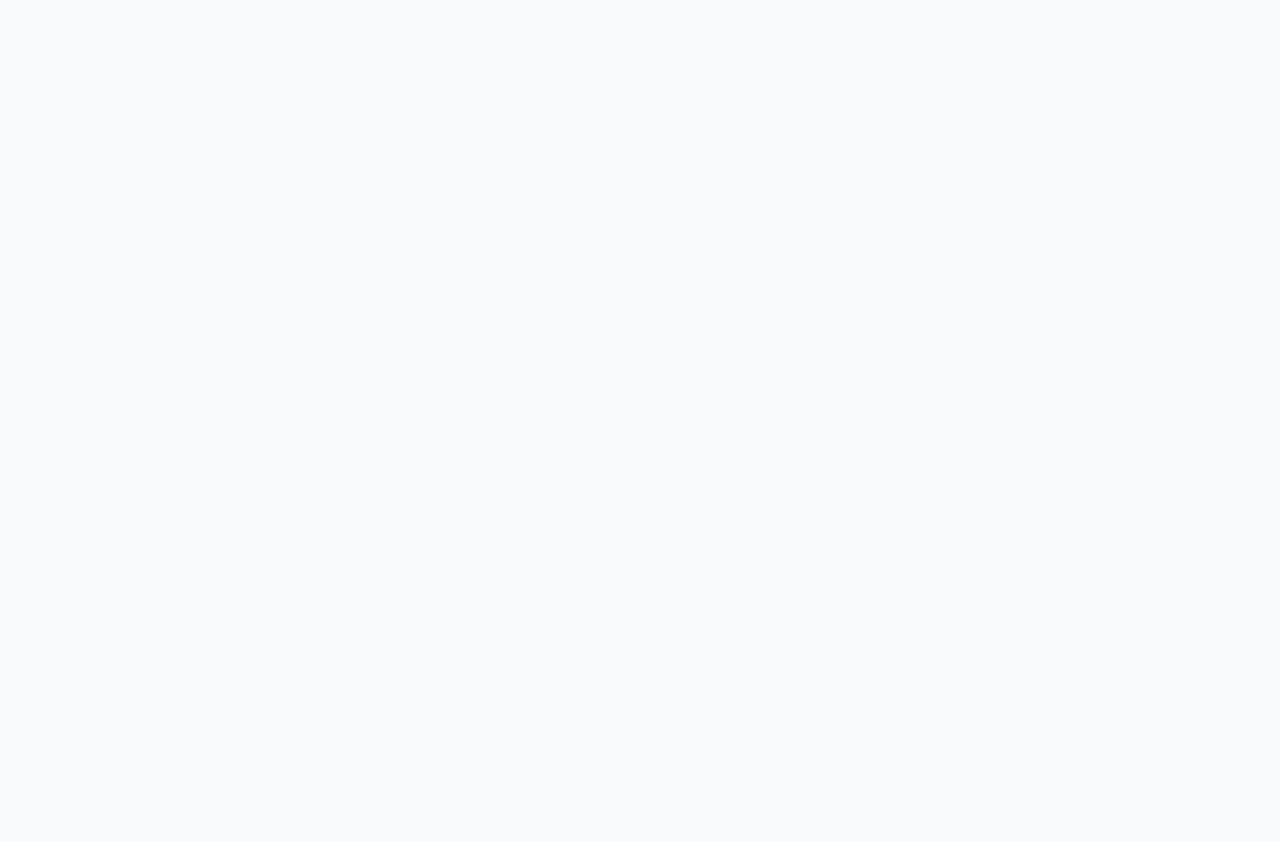
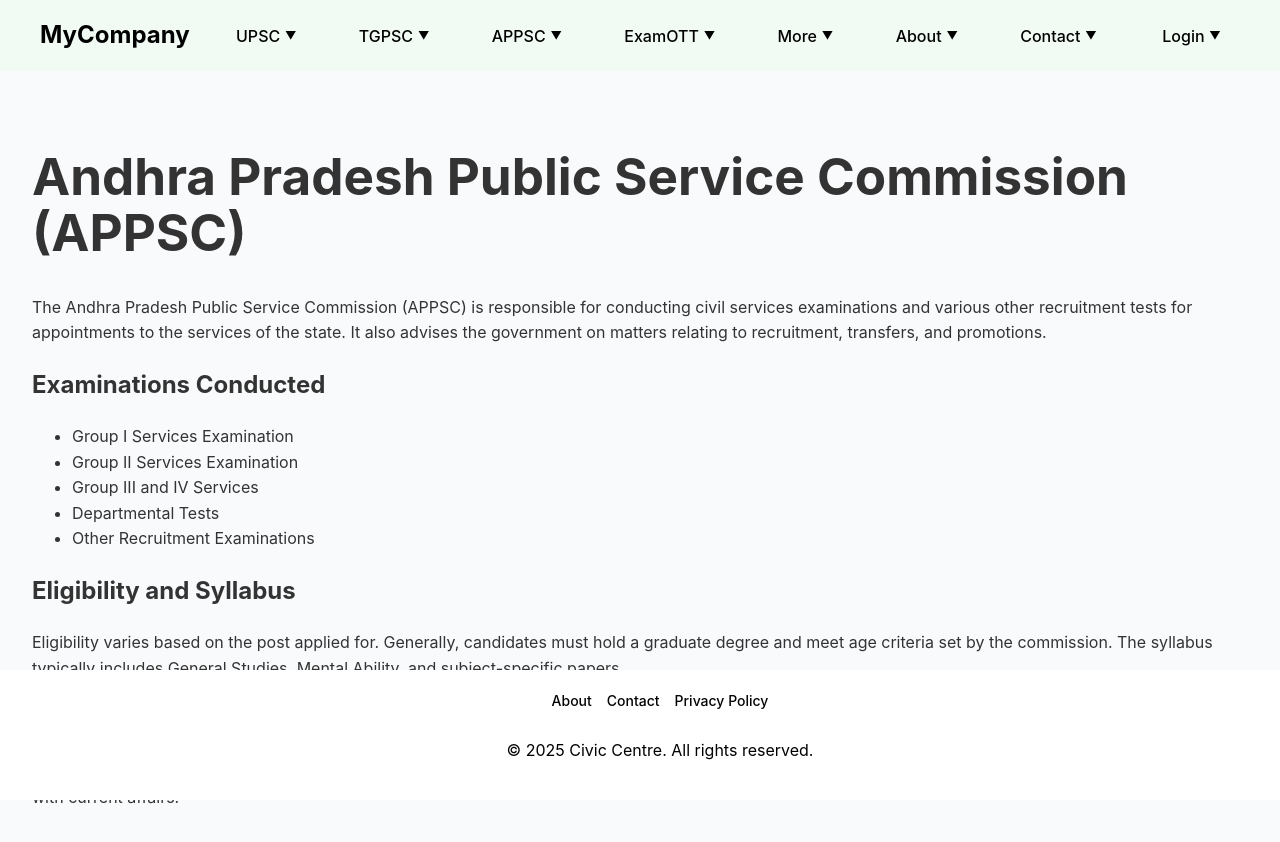
Before and after one commit to CivicCentre/Civiccentre.in, a React (Vite) app: page /appsc in a window 1280 px wide. Before the commit this address had no page. Shown: the top 842 px of the page. Built offline with nearby package versions, Linux system fonts and the light colour scheme.

Commit message:
appsc added and updated navbar with some important changes

```diff
--- a/src/App.jsx
+++ b/src/App.jsx
@@ -1,12 +1,13 @@
 import { BrowserRouter as Router, Routes, Route } from 'react-router-dom';
 import Home from './pages/Home';
+import APPSC from './pages/APPSC/APPSC'
 
 function App() {
   return (
     <Router>
       <Routes>
         <Route path="/" element={<Home />} />
-        {/* other routes like /dashboard will come later */}
+        <Route path="/appsc" element={<APPSC />} />
       </Routes>
     </Router>
   );
--- a/src/Components/Footer.css
+++ b/src/Components/Footer.css
@@ -13,8 +13,8 @@
   left: 0;
   width: 100%;
   z-index: 1000;
-  background-color: #1a1a1a;
-  color: #fff;
+  background-color: #ffffff;
+  color: #000000;
   padding: 20px 0;
   text-align: center;
   box-sizing: border-box;
@@ -37,14 +37,17 @@
 }
 
 .footer-links a {
-  color: #fff;
+  color: #030303;
   text-decoration: none;
   font-size: 14px;
   transition: color 0.3s ease;
 }
 
 .footer-links a:hover {
-  color: #00bfff;
+  color: #1c871c;
+  text-decoration: underline;
+  transition:ease-in 0.3s;
+  animation-direction: alternate;
 }
 
 @media (max-width: 768px) {
--- a/src/Components/Navbar.css
+++ b/src/Components/Navbar.css
@@ -3,7 +3,7 @@
   justify-content: space-between;
   align-items: center;
   padding: 1rem 2rem;
-  background: #ffffff;
+  background: #d7fdd236;
   color: #000000;
   position: fixed;
   width: 100%;
@@ -51,7 +51,7 @@
 }
 
 .navbar-links li a:hover {
-  color: #f0a500;
+  color: #1b9a2a;
 }
 
 .navbar-right {
@@ -83,7 +83,7 @@
 .navbar-toggle .bar {
   width: 25px;
   height: 3px;
-  background-color: #fff;
+  background-color: #000000;
   margin: 4px 0;
   transition: 0.3s;
 }
@@ -116,10 +116,10 @@
   .navbar-links.mobile {
     position: fixed;
     top: 0;
-    right: -100%;
+    right: -50%;
     width: 40%;
     height: 100%;
-    background: rgba(51, 51, 51, 0.8);
+    background: rgba(254, 253, 253, 0.276);
     backdrop-filter: blur(8px);
     display: flex;
     flex-direction: column;
@@ -140,7 +140,7 @@
     left: 0;
     width: 100%;
     height: 100%;
-    background: rgba(0, 0, 0, 0.5);
+    background: rgba(100, 200, 105, 0.129);
     backdrop-filter: blur(4px);
     opacity: 0;
     visibility: hidden;
@@ -164,6 +164,7 @@ body {
 .dropdown {
   position: relative;
   display: inline-block;
+  z-index: 5000;
 }
 
 /* Removed duplicate dropdown-content styles */
@@ -171,19 +172,25 @@ body {
 .dropdown-content {
   display: none;
   position: absolute;
-  background-color: #f9f9f9;
+  background-color: #fefefe23;
+  opacity: 85%;
+  border: 1px solid #d8d8d8;
+  border-radius: 4px;
   min-width: 160px;
-  box-shadow: 0px 8px 16px 0px rgba(0,0,0,0.2);
-  z-index: 1;
+  box-shadow: 0px 8px 16px 0px rgba(216, 87, 87, 0.2);
+  z-index: 5000;
+  overflow: visible !important;
 }
-.dropdown:hover .dropdown-content {
-  display: block;
+.dropdown:hover > .dropdown-content,
+.dropdown.open > .dropdown-content {
+  display: flex;
 }
 .dropdown-content a {
   color: black;
   padding: 12px 16px;
   text-decoration: none;
   display: block;
+  font-weight: bolder;
 }
 
 @media (max-width: 768px) {
@@ -206,7 +213,7 @@ body {
     padding: 0.75rem 1rem;
     background: none;
     border: none;
-    color: #fff;
+    color: #a98484;
     font-size: 1rem;
     display: flex;
     justify-content: space-between;
@@ -225,7 +232,7 @@ body {
     display: none;
     flex-direction: column;
     animation: slideDown 0.3s ease;
-    z-index: 1002;
+    z-index: 5000;
   }
 
   .dropdown.open .dropdown-content {
@@ -272,7 +279,7 @@ body {
 }
 
 .dropbtn:hover {
-  color: #f0a500;
+  color: #36bd36;
 }
 
 /* Arrow styling and rotation when open */
@@ -281,6 +288,10 @@ body {
   transition: transform 0.3s ease;
 }
 .dropdown.open .arrow {
+  transform: rotate(180deg);
+}
+/* Rotate arrow on button hover */
+.dropbtn:hover .arrow {
   transform: rotate(180deg);
 }
 
@@ -296,9 +307,9 @@ body {
   overflow: hidden;
   display: none;
   flex-direction: column;
-  z-index: 2000;
+  z-index: 5000;
 }
-.dropdown:hover .dropdown-content {
+.dropdown:hover > .dropdown-content {
   display: flex;
 }
 .dropdown-content a {
@@ -308,7 +319,41 @@ body {
   text-decoration: none;
   transition: background 0.2s ease, color 0.2s ease;
 }
-.dropdown-content a:hover {
-  background: #f0a500;
-  color: #ffffff;
+
+/* Nested dropdown container */
+.nested-dropdown {
+  position: relative;
+  z-index: 6000; /* Ensure it is above its parent */
 }
+
+/* Position nested dropdown content to the right of parent menu */
+.nested-dropdown .dropdown-content {
+  top: 0;
+  left: 100%;
+  margin-left: 5px;
+  display: none;
+  position: absolute;
+  min-width: 160px;
+  background-color: #fff;
+  box-shadow: 0 8px 16px rgba(0,0,0,0.2);
+  border-radius: 4px;
+  z-index: 7000; /* Place above parent dropdown */
+}
+
+/* Show nested dropdown when open */
+.nested-dropdown:hover > .dropdown-content,
+.nested-dropdown.open > .dropdown-content {
+  display: block !important;
+}
+
+/* Nested dropdown button styling */
+.nested-dropdown .dropbtn {
+  width: 100%;
+  background: none;
+  border: none;
+  display: flex;
+  justify-content: space-between;
+  align-items: center;
+  padding: 0.75rem 1rem;
+  cursor: pointer;
+}
--- a/src/Components/Navbar.jsx
+++ b/src/Components/Navbar.jsx
@@ -4,23 +4,29 @@ import "./Footer.css";
 
 const Navbar = () => {
   const [isOpen, setIsOpen] = useState(false);
-  const [dropdownOpen, setDropdownOpen] = useState(false);
+  const [dropdownOpen, setDropdownOpen] = useState(null);
+  const [nestedOpen, setNestedOpen] = useState(null);
   const navbarRef = useRef(null);
   const touchStartX = useRef(0);
   const touchEndX = useRef(0);
 
   const toggleMenu = () => {
     setIsOpen(!isOpen);
-    if (!isOpen) setDropdownOpen(false); // close dropdown when menu toggled
+    if (!isOpen) setDropdownOpen(null); // close dropdown when menu toggled
   };
 
-  const toggleDropdown = () => {
-    setDropdownOpen(!dropdownOpen);
+  const toggleDropdown = (id) => {
+    setDropdownOpen(dropdownOpen === id ? null : id);
+  };
+
+  const toggleNested = (id) => {
+    setNestedOpen(nestedOpen === id ? null : id);
   };
 
   const closeAll = () => {
     setIsOpen(false);
-    setDropdownOpen(false);
+    setDropdownOpen(null);
+    setNestedOpen(null);
   };
 
   useEffect(() => {
@@ -31,6 +37,17 @@ const Navbar = () => {
     };
     document.addEventListener("mousedown", handleClickOutside);
     return () => document.removeEventListener("mousedown", handleClickOutside);
+  }, []);
+
+  useEffect(() => {
+    const handleKeyDown = (e) => {
+      if (e.key === "Escape") {
+        setDropdownOpen(null);
+        setNestedOpen(null);
+      }
+    };
+    window.addEventListener("keydown", handleKeyDown);
+    return () => window.removeEventListener("keydown", handleKeyDown);
   }, []);
 
   // Swipe detection
@@ -68,49 +85,109 @@ const Navbar = () => {
       <div className="navbar-container">
         <div className="navbar-logo">MyCompany</div>
         <ul className={`navbar-links ${isOpen ? "mobile open" : "mobile"}`}>
-          <li className="dropdown">
-            <button className="dropbtn">
+          <li className={`dropdown ${dropdownOpen === 'upsc' ? 'open' : ''}`}>
+            <button className="dropbtn" onClick={() => toggleDropdown('upsc')}>
               UPSC <span className="arrow">▼</span>
             </button>
             <div className="dropdown-content">
-              <a href="#upsc1" onClick={closeAll}>UPSC Option 1</a>
-              <a href="#upsc2" onClick={closeAll}>UPSC Option 2</a>
+              <a href="#upsc1">UPSC Option 1</a>
+              <a href="#upsc2">UPSC Option 2</a>
+              <div
+                className={`nested-dropdown ${nestedOpen === 'upsc-more' ? 'open' : ''}`}
+                onClick={(e) => { e.stopPropagation(); toggleNested('upsc-more'); }}
+              >
+                <button className="dropbtn">
+                  More <span className="arrow">▼</span>
+                </button>
+                <div className="dropdown-content">
+                  <a href="#upsc-more1" onClick={() => setNestedOpen(null)}>More Option 1</a>
+                  <a href="#upsc-more2" onClick={() => setNestedOpen(null)}>More Option 2</a>
+                </div>
+              </div>
             </div>
           </li>
-          <li className="dropdown">
-            <button className="dropbtn">
+          <li className={`dropdown ${dropdownOpen === 'tgpsc' ? 'open' : ''}`}>
+            <button className="dropbtn" onClick={() => toggleDropdown('tgpsc')}>
               TGPSC <span className="arrow">▼</span>
             </button>
             <div className="dropdown-content">
-              <a href="#tgpsc1" onClick={closeAll}>TGPSC Option 1</a>
-              <a href="#tgpsc2" onClick={closeAll}>TGPSC Option 2</a>
+              <a href="#tgpsc1">TGPSC Option 1</a>
+              <a href="#tgpsc2">TGPSC Option 2</a>
+              <div
+                className={`nested-dropdown ${nestedOpen === 'tgpsc-more' ? 'open' : ''}`}
+                onClick={(e) => { e.stopPropagation(); toggleNested('tgpsc-more'); }}
+              >
+                <button className="dropbtn">
+                  More <span className="arrow">▼</span>
+                </button>
+                <div className="dropdown-content">
+                  <a href="#tgpsc-more1" onClick={() => setNestedOpen(null)}>More Option 1</a>
+                  <a href="#tgpsc-more2" onClick={() => setNestedOpen(null)}>More Option 2</a>
+                </div>
+              </div>
             </div>
           </li>
-          <li className="dropdown">
-            <button className="dropbtn">
+          <li className={`dropdown ${dropdownOpen === 'appsc' ? 'open' : ''}`}>
+            <button className="dropbtn" onClick={() => toggleDropdown('appsc')}>
               APPSC <span className="arrow">▼</span>
             </button>
             <div className="dropdown-content">
-              <a href="#appsc1" onClick={closeAll}>APPSC Option 1</a>
-              <a href="#appsc2" onClick={closeAll}>APPSC Option 2</a>
+              <a href="/APPSC">APPSC Option 1</a>
+              <a href="#appsc2">APPSC Option 2</a>
+              <div
+                className={`nested-dropdown ${nestedOpen === 'appsc-more' ? 'open' : ''}`}
+                onClick={(e) => { e.stopPropagation(); toggleNested('appsc-more'); }}
+              >
+                <button className="dropbtn">
+                  More <span className="arrow">▼</span>
+                </button>
+                <div className="dropdown-content">
+                  <a href="#appsc-more1" onClick={() => setNestedOpen(null)}>More Option 1</a>
+                  <a href="#appsc-more2" onClick={() => setNestedOpen(null)}>More Option 2</a>
+                </div>
+              </div>
             </div>
           </li>
-          <li className="dropdown">
-            <button className="dropbtn">
+          <li className={`dropdown ${dropdownOpen === 'examott' ? 'open' : ''}`}>
+            <button className="dropbtn" onClick={() => toggleDropdown('examott')}>
               ExamOTT <span className="arrow">▼</span>
             </button>
             <div className="dropdown-content">
-              <a href="#examott1" onClick={closeAll}>ExamOTT Option 1</a>
-              <a href="#examott2" onClick={closeAll}>ExamOTT Option 2</a>
+              <a href="#examott1">ExamOTT Option 1</a>
+              <a href="#examott2">ExamOTT Option 2</a>
+              <div
+                className={`nested-dropdown ${nestedOpen === 'examott-more' ? 'open' : ''}`}
+                onClick={(e) => { e.stopPropagation(); toggleNested('examott-more'); }}
+              >
+                <button className="dropbtn">
+                  More <span className="arrow">▼</span>
+                </button>
+                <div className="dropdown-content">
+                  <a href="#examott-more1" onClick={() => setNestedOpen(null)}>More Option 1</a>
+                  <a href="#examott-more2" onClick={() => setNestedOpen(null)}>More Option 2</a>
+                </div>
+              </div>
             </div>
           </li>
-          <li className="dropdown">
-            <button className="dropbtn">
+          <li className={`dropdown ${dropdownOpen === 'more' ? 'open' : ''}`}>
+            <button className="dropbtn" onClick={() => toggleDropdown('more')}>
               More <span className="arrow">▼</span>
             </button>
             <div className="dropdown-content">
-              <a href="#more1" onClick={closeAll}>More Option 1</a>
-              <a href="#more2" onClick={closeAll}>More Option 2</a>
+              <a href="#more1">More Option 1</a>
+              <a href="#more2">More Option 2</a>
+              <div
+                className={`nested-dropdown ${nestedOpen === 'more-more' ? 'open' : ''}`}
+                onClick={(e) => { e.stopPropagation(); toggleNested('more-more'); }}
+              >
+                <button className="dropbtn">
+                  Submenu <span className="arrow">▼</span>
+                </button>
+                <div className="dropdown-content">
+                  <a href="#more-sub1" onClick={() => setNestedOpen(null)}>Sub Option 1</a>
+                  <a href="#more-sub2" onClick={() => setNestedOpen(null)}>Sub Option 2</a>
+                </div>
+              </div>
             </div>
           </li>
           <li className="dropdown">
@@ -118,8 +195,8 @@ const Navbar = () => {
               About <span className="arrow">▼</span>
             </button>
             <div className="dropdown-content">
-              <a href="#about1" onClick={closeAll}>About Option 1</a>
-              <a href="#about2" onClick={closeAll}>About Option 2</a>
+              <a href="#about1">About Option 1</a>
+              <a href="#about2">About Option 2</a>
             </div>
           </li>
           <li className="dropdown">
@@ -127,19 +204,19 @@ const Navbar = () => {
               Contact <span className="arrow">▼</span>
             </button>
             <div className="dropdown-content">
-              <a href="#contact1" onClick={closeAll}>Contact Option 1</a>
-              <a href="#contact2" onClick={closeAll}>Contact Option 2</a>
+              <a href="#contact1">Contact Option 1</a>
+              <a href="#contact2">Contact Option 2</a>
             </div>
           </li>
         </ul>
 
-        <div className={`dropdown ${dropdownOpen ? "open" : ""}`}>
-          <button className="dropbtn" onClick={toggleDropdown}>
+        <div className={`dropdown ${dropdownOpen === "login" ? "open" : ""}`}>
+          <button className="dropbtn" onClick={() => toggleDropdown("login")}>
             Login <span className="arrow">▼</span>
           </button>
           <div className="dropdown-content">
-            <a href="#login1" onClick={closeAll}>Login 1</a>
-            <a href="#login2" onClick={closeAll}>Login 2</a>
+            <a href="#login1">Login 1</a>
+            <a href="#login2">Login 2</a>
           </div>
         </div>
 
--- /dev/null
+++ b/src/pages/APPSC/APPSC.jsx
@@ -0,0 +1,46 @@
+
+
+import React from "react";
+import Navbar from "../../Components/Navbar";
+import Footer from "../../Components/Footer";
+
+const APPSC = () => {
+  return (
+    <>
+      <Navbar />
+      <div className="content-container" style={{ padding: "2rem" }}>
+        <h1>Andhra Pradesh Public Service Commission (APPSC)</h1>
+        <p>
+          The Andhra Pradesh Public Service Commission (APPSC) is responsible for
+          conducting civil services examinations and various other recruitment
+          tests for appointments to the services of the state. It also advises the
+          government on matters relating to recruitment, transfers, and promotions.
+        </p>
+        <h2>Examinations Conducted</h2>
+        <ul>
+          <li>Group I Services Examination</li>
+          <li>Group II Services Examination</li>
+          <li>Group III and IV Services</li>
+          <li>Departmental Tests</li>
+          <li>Other Recruitment Examinations</li>
+        </ul>
+        <h2>Eligibility and Syllabus</h2>
+        <p>
+          Eligibility varies based on the post applied for. Generally, candidates
+          must hold a graduate degree and meet age criteria set by the commission.
+          The syllabus typically includes General Studies, Mental Ability, and
+          subject-specific papers.
+        </p>
+        <h2>Preparation Resources</h2>
+        <p>
+          Candidates are encouraged to follow official notifications on the APPSC
+          website, refer to recommended textbooks, practice previous papers, and
+          stay updated with current affairs.
+        </p>
+      </div>
+      <Footer />
+    </>
+  );
+};
+
+export default APPSC;
```
Also changed, not shown: src/pages/APPSC/APPSC1.jsx (added), src/pages/APPSC/APPSC2.jsx (added), src/pages/APPSC/APPSC3.jsx (added).
